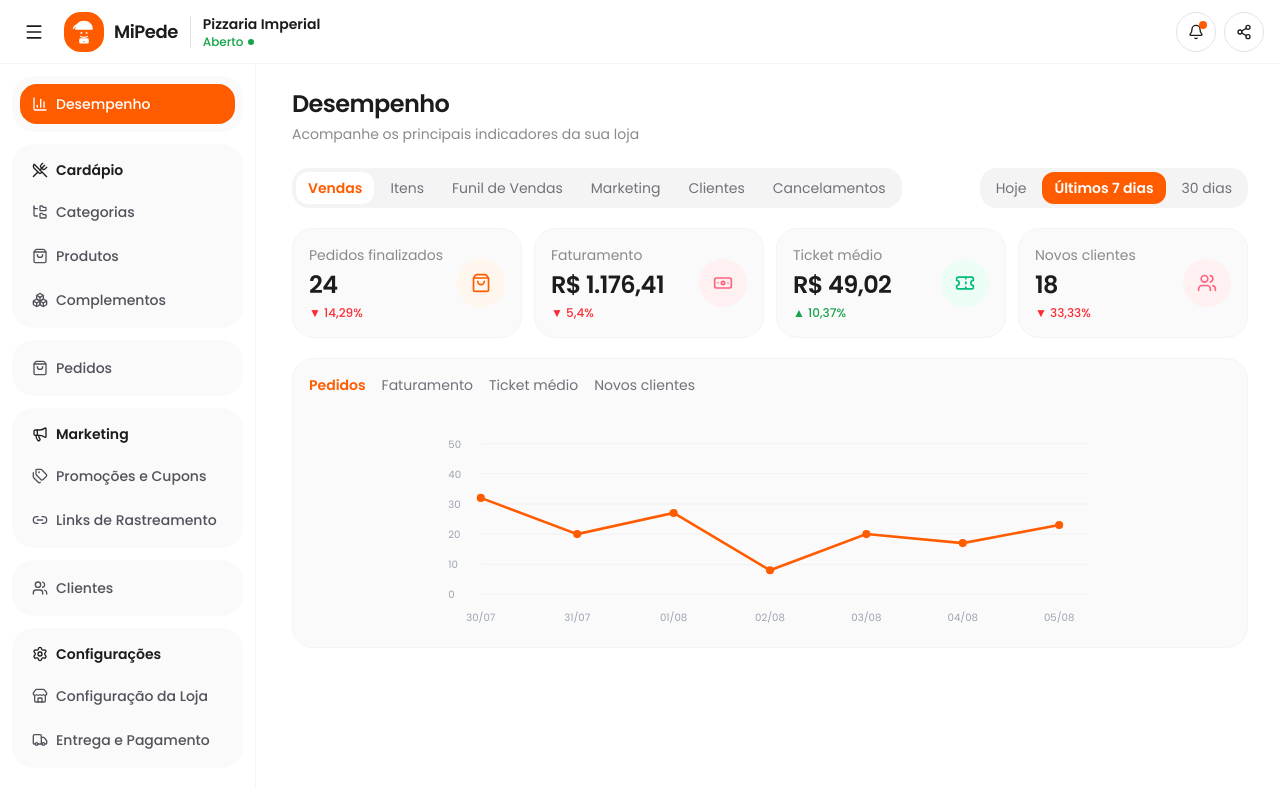
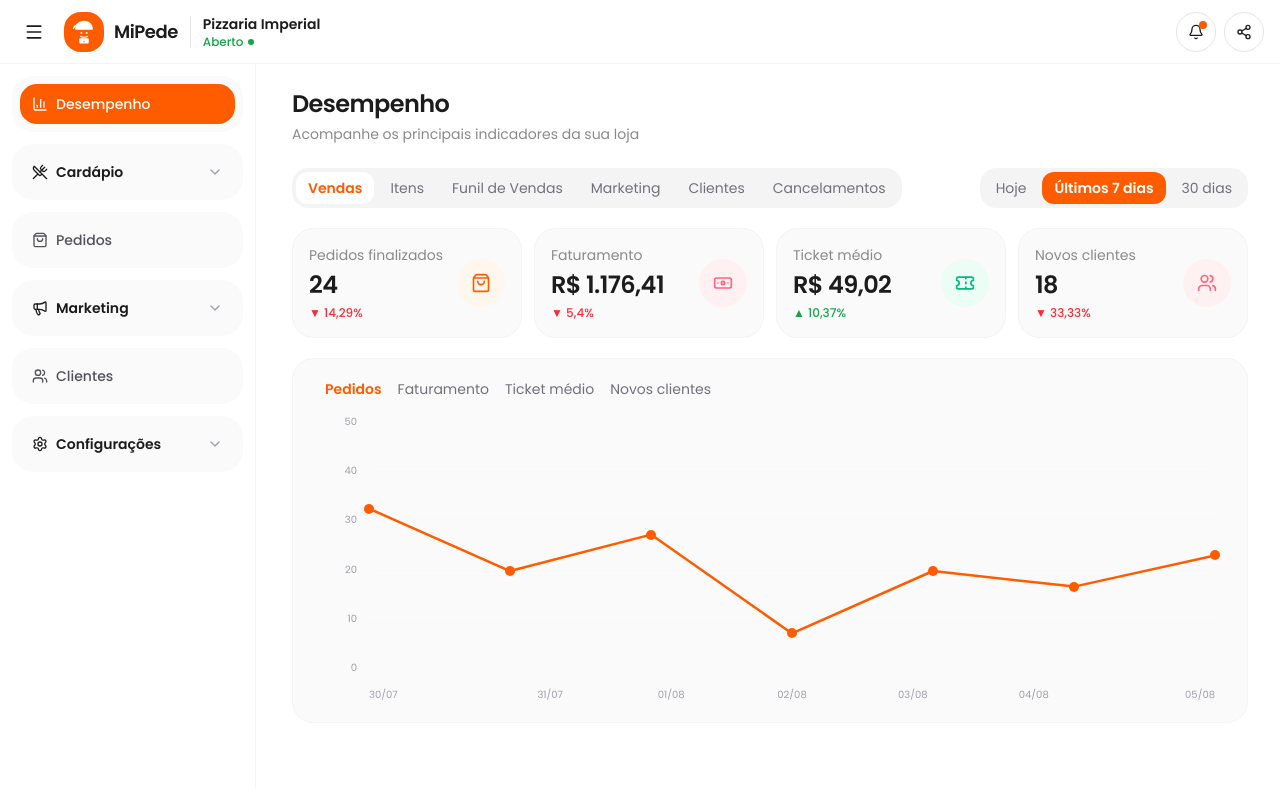
Before and after one commit to igorrodriguesmibusca-design/mipede-web, a Next.js app: page /admin/desempenho in a window 1280 px wide. Shown: the top 788 px of the page. Built offline with nearby package versions, Linux system fonts and the light colour scheme.

Commit message:
fix(admin): expand performance chart and improve sidebar navigation

```diff
--- a/src/app/admin/desempenho/page.tsx
+++ b/src/app/admin/desempenho/page.tsx
@@ -83,8 +83,8 @@ export default function PerformancePage() {
         />
       </div>
 
-      <section className="rounded-2xl border border-zinc-100 bg-zinc-50 p-4">
-        <div className="mb-3 flex gap-4 overflow-x-auto text-sm">
+      <section className="rounded-2xl border border-zinc-100 bg-zinc-50 px-6 py-5 md:px-8">
+        <div className="mb-4 flex gap-4 overflow-x-auto text-sm">
           {["Pedidos", "Faturamento", "Ticket médio", "Novos clientes"].map((item, index) => (
             <span
               key={item}
--- a/src/components/admin/admin-sidebar.tsx
+++ b/src/components/admin/admin-sidebar.tsx
@@ -1,10 +1,12 @@
 "use client";
 
+import { useState } from "react";
 import Link from "next/link";
 import { usePathname } from "next/navigation";
 import {
   BarChart3,
   Boxes,
+  ChevronDown,
   FolderTree,
   Link2,
   Megaphone,
@@ -26,17 +28,23 @@ type NavItem = {
   icon: typeof BarChart3;
 };
 
-type NavGroup = {
-  label?: string;
-  icon?: typeof BarChart3;
-  items: NavItem[];
+type NavSection = {
+  id: string;
+  label: string;
+  icon: typeof BarChart3;
+  href?: string;
+  items?: NavItem[];
 };
 
-const groups: NavGroup[] = [
+const sections: NavSection[] = [
   {
-    items: [{ href: routes.admin.performance, label: "Desempenho", icon: BarChart3 }],
+    id: "desempenho",
+    label: "Desempenho",
+    icon: BarChart3,
+    href: routes.admin.performance,
   },
   {
+    id: "cardapio",
     label: "Cardápio",
     icon: UtensilsCrossed,
     items: [
@@ -46,9 +54,13 @@ const groups: NavGroup[] = [
     ],
   },
   {
-    items: [{ href: routes.admin.orders, label: "Pedidos", icon: ShoppingBag }],
+    id: "pedidos",
+    label: "Pedidos",
+    icon: ShoppingBag,
+    href: routes.admin.orders,
   },
   {
+    id: "marketing",
     label: "Marketing",
     icon: Megaphone,
     items: [
@@ -57,9 +69,13 @@ const groups: NavGroup[] = [
     ],
   },
   {
-    items: [{ href: routes.admin.customers, label: "Clientes", icon: Users }],
+    id: "clientes",
+    label: "Clientes",
+    icon: Users,
+    href: routes.admin.customers,
   },
   {
+    id: "configuracoes",
     label: "Configurações",
     icon: Settings,
     items: [
@@ -69,26 +85,91 @@ const groups: NavGroup[] = [
   },
 ];
 
+function sectionIdFromPath(pathname: string): string | null {
+  if (pathname.startsWith("/admin/cardapio")) return "cardapio";
+  if (pathname.startsWith("/admin/marketing")) return "marketing";
+  if (pathname.startsWith("/admin/configuracoes")) return "configuracoes";
+  return null;
+}
+
 export function AdminSidebar({ onNavigate }: { onNavigate?: () => void }) {
   const pathname = usePathname();
+  const [openId, setOpenId] = useState<string | null>(() =>
+    sectionIdFromPath(pathname),
+  );
+  const [seenPath, setSeenPath] = useState(pathname);
+
+  if (seenPath !== pathname) {
+    setSeenPath(pathname);
+    setOpenId(sectionIdFromPath(pathname));
+  }
+
+  function toggleSection(id: string) {
+    setOpenId((current) => (current === id ? null : id));
+  }
 
   return (
-    <nav className="flex flex-col gap-3 p-3">
-      {groups.map((group) => (
+    <nav className="flex flex-col gap-3 overflow-x-hidden p-3">
+      {sections.map((section) => {
+        const Icon = section.icon;
+        const hasChildren = Boolean(section.items?.length);
+        const isOpen = openId === section.id;
+        const childActive = section.items?.some((item) => pathname === item.href) ?? false;
+        const directActive = section.href ? pathname === section.href : false;
+
+        return (
+          <div key={section.id} className="rounded-2xl bg-zinc-50 p-2">
+            {hasChildren ? (
+              <button
+                type="button"
+                onClick={() => toggleSection(section.id)}
+                aria-expanded={isOpen}
+                className={cn(
+                  "flex w-full items-center gap-2 rounded-xl px-3 py-2.5 text-left text-sm font-semibold",
+                  childActive
+                    ? "bg-white text-brand"
+                    : isOpen
+                      ? "bg-white text-ink"
+                      : "text-ink",
+                )}
+              >
+                <Icon className="size-4 shrink-0" />
+                <span className="min-w-0 flex-1 truncate">{section.label}</span>
+                <ChevronDown
+                  className={cn(
+                    "size-4 shrink-0 text-zinc-400 transition-transform duration-200",
+                    isOpen && "rotate-180",
+                  )}
+                />
+              </button>
+            ) : (
+              <Link
+                href={section.href ?? "#"}
+                onClick={onNavigate}
+                className={cn(
+                  "flex items-center gap-2 rounded-xl px-3 py-2.5 text-sm font-medium",
+                  directActive
+                    ? "bg-brand text-white"
+                    : "text-zinc-600 hover:bg-white",
+                )}
+              >
+                <Icon className="size-4 shrink-0" />
+                <span className="min-w-0 truncate">{section.label}</span>
+              </Link>
+            )}
+
+            {hasChildren ? (
               <div
-          key={group.label ?? group.items[0].href}
-          className="rounded-2xl bg-zinc-50 p-2"
+                className={cn(
+                  "grid transition-[grid-template-rows] duration-200 ease-out",
+                  isOpen ? "grid-rows-[1fr]" : "grid-rows-[0fr]",
+                )}
               >
-          {group.label ? (
-            <p className="mb-1 flex items-center gap-2 px-3 py-2 text-sm font-semibold text-ink">
-              {group.icon ? <group.icon className="size-4" /> : null}
-              {group.label}
-            </p>
-          ) : null}
-          <ul className="space-y-1">
-            {group.items.map((item) => {
+                <div className="overflow-hidden">
+                  <ul className="mt-1 space-y-1">
+                    {section.items?.map((item) => {
+                      const ChildIcon = item.icon;
                       const active = pathname === item.href;
-              const Icon = item.icon;
                       return (
                         <li key={item.href}>
                           <Link
@@ -101,15 +182,19 @@ export function AdminSidebar({ onNavigate }: { onNavigate?: () => void }) {
                                 : "text-zinc-600 hover:bg-white",
                             )}
                           >
-                    <Icon className="size-4" />
-                    {item.label}
+                            <ChildIcon className="size-4 shrink-0" />
+                            <span className="min-w-0 truncate">{item.label}</span>
                           </Link>
                         </li>
                       );
                     })}
                   </ul>
                 </div>
-      ))}
+              </div>
+            ) : null}
+          </div>
+        );
+      })}
     </nav>
   );
 }
--- a/src/components/admin/line-chart.tsx
+++ b/src/components/admin/line-chart.tsx
@@ -1,41 +1,86 @@
 import { performanceChart } from "@/data/mock-tracking";
 
+const MAX = 50;
+const Y_TICKS = [50, 40, 30, 20, 10, 0];
+
 export function LineChart() {
-  const width = 640;
-  const height = 220;
-  const padding = 36;
-  const max = 50;
+  const lastIndex = performanceChart.length - 1;
   const points = performanceChart.map((item, index) => {
-    const x =
-      padding +
-      (index * (width - padding * 2)) / (performanceChart.length - 1);
-    const y = height - padding - (item.value / max) * (height - padding * 2);
+    const x = lastIndex === 0 ? 0 : (index / lastIndex) * 100;
+    const y = 100 - (item.value / MAX) * 100;
     return { ...item, x, y };
   });
-  const path = points.map((point, index) => `${index === 0 ? "M" : "L"} ${point.x} ${point.y}`).join(" ");
+
+  const path = points
+    .map((point, index) => `${index === 0 ? "M" : "L"} ${point.x} ${point.y}`)
+    .join(" ");
 
   return (
-    <svg viewBox={`0 0 ${width} ${height}`} className="h-56 w-full" role="img" aria-label="Gráfico de pedidos">
-      {[0, 10, 20, 30, 40, 50].map((tick) => {
-        const y = height - padding - (tick / max) * (height - padding * 2);
-        return (
-          <g key={tick}>
-            <line x1={padding} x2={width - 8} y1={y} y2={y} stroke="#f1f1f1" />
-            <text x={4} y={y + 4} fontSize="10" fill="#9ca3af">
-              {tick}
-            </text>
-          </g>
-        );
-      })}
-      <path d={path} fill="none" stroke="#ff5c00" strokeWidth="2.5" />
-      {points.map((point) => (
-        <g key={point.label}>
-          <circle cx={point.x} cy={point.y} r="4" fill="#ff5c00" />
-          <text x={point.x} y={height - 10} textAnchor="middle" fontSize="10" fill="#9ca3af">
+    <div className="w-full min-w-0">
+      <div className="flex w-full gap-3">
+        <div
+          className="flex h-[220px] w-8 shrink-0 flex-col justify-between py-0.5 text-right text-[10px] leading-none text-zinc-400 md:h-[260px]"
+          aria-hidden="true"
+        >
+          {Y_TICKS.map((tick) => (
+            <span key={tick}>{tick}</span>
+          ))}
+        </div>
+
+        <div className="relative h-[220px] min-w-0 flex-1 md:h-[260px]">
+          <svg
+            viewBox="0 0 100 100"
+            preserveAspectRatio="none"
+            className="absolute inset-0 h-full w-full"
+            role="img"
+            aria-label="Gráfico de pedidos"
+          >
+            {Y_TICKS.map((tick) => {
+              const y = 100 - (tick / MAX) * 100;
+              return (
+                <line
+                  key={tick}
+                  x1="0"
+                  x2="100"
+                  y1={y}
+                  y2={y}
+                  stroke="#f1f1f1"
+                  strokeWidth="0.4"
+                  vectorEffect="non-scaling-stroke"
+                />
+              );
+            })}
+            <path
+              d={path}
+              fill="none"
+              stroke="#ff5c00"
+              strokeWidth="2.5"
+              strokeLinejoin="round"
+              strokeLinecap="round"
+              vectorEffect="non-scaling-stroke"
+            />
+          </svg>
+
+          {points.map((point) => (
+            <span
+              key={point.label}
+              className="pointer-events-none absolute size-2.5 -translate-x-1/2 -translate-y-1/2 rounded-full bg-brand"
+              style={{ left: `${point.x}%`, top: `${point.y}%` }}
+            />
+          ))}
+        </div>
+      </div>
+
+      <div className="mt-3 flex w-full pl-11">
+        {points.map((point) => (
+          <span
+            key={point.label}
+            className="flex-1 text-center text-[10px] text-zinc-400 first:text-left last:text-right"
+          >
             {point.label}
-          </text>
-        </g>
-      ))}
-    </svg>
+          </span>
+        ))}
+      </div>
+    </div>
   );
 }
```
Lines whose indentation alone changed are shown as unchanged.
